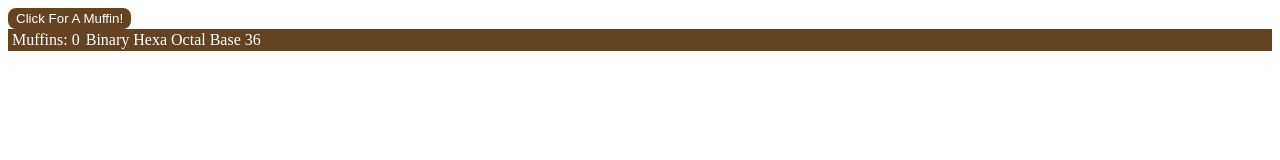
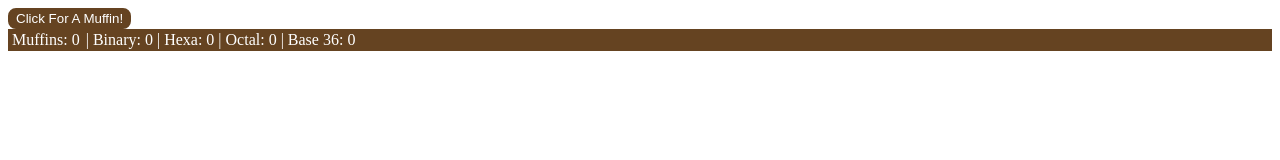
Before and after one commit to bray231/Get-A-Muffin, a plain HTML site: page index.html in a window 1280 px wide. Drawn offline with Linux system fonts and the light colour scheme.

Commit message:
Update index.html

```diff
--- a/index.html
+++ b/index.html
@@ -8,10 +8,10 @@
     <button onclick="getMuffin()" id="muffinButton">Click For A Muffin!</button>
     <div class="everything_else">
       <span id="muffin_counter">Muffins: 0</span>
-      <span id="muffin_counter_binary">Binary</span>
-      <span id="muffin_counter_hexa">Hexa</span>
-      <span id="muffin_counter_octal">Octal</span>
-      <span id="muffin_counter_base36">Base 36</span>
+      <span id="muffin_counter_binary">| Binary: 0</span>
+      <span id="muffin_counter_hexa">| Hexa: 0</span>
+      <span id="muffin_counter_octal">| Octal: 0</span>
+      <span id="muffin_counter_base36">| Base 36: 0</span>
     </div>
     <div id="placehere"></div>
     <script type="text/javascript" src="main.js"></script>
```
